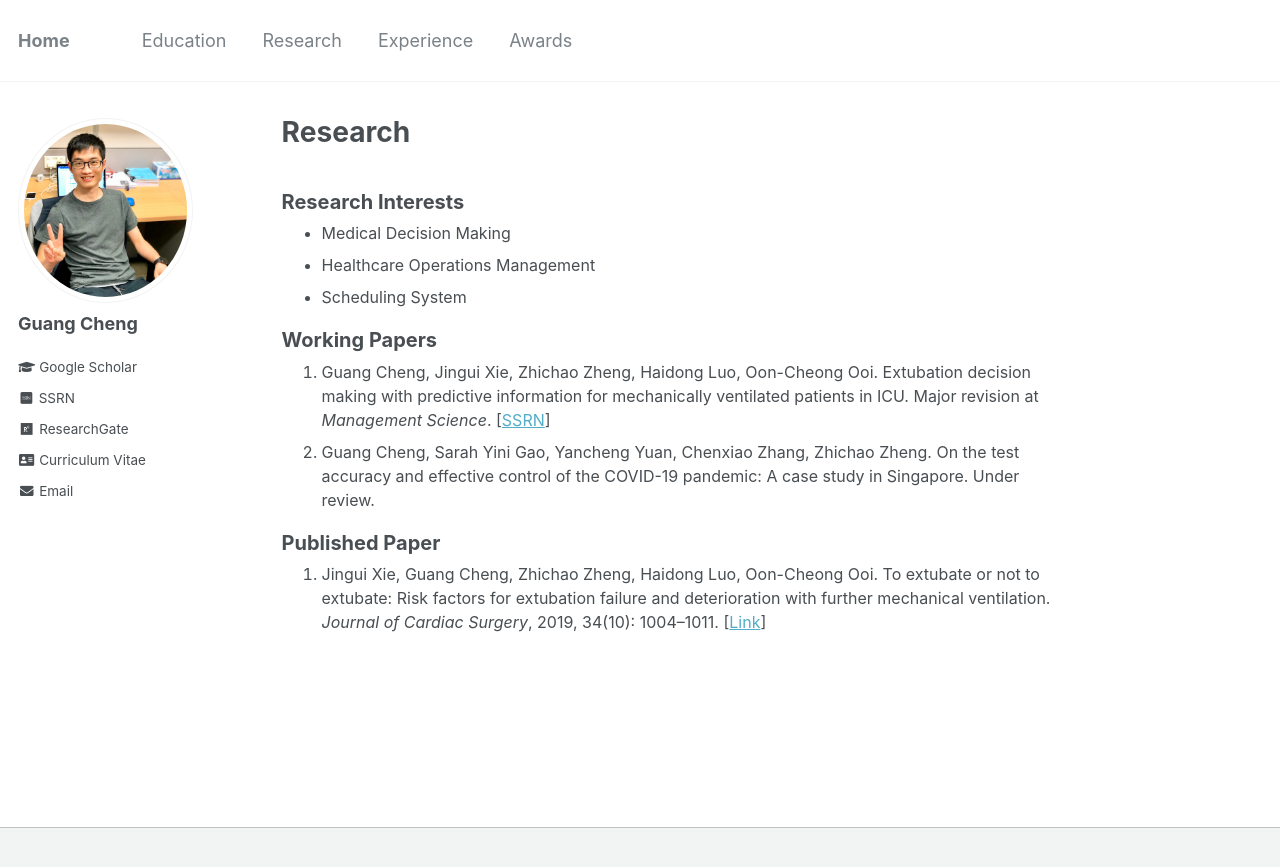
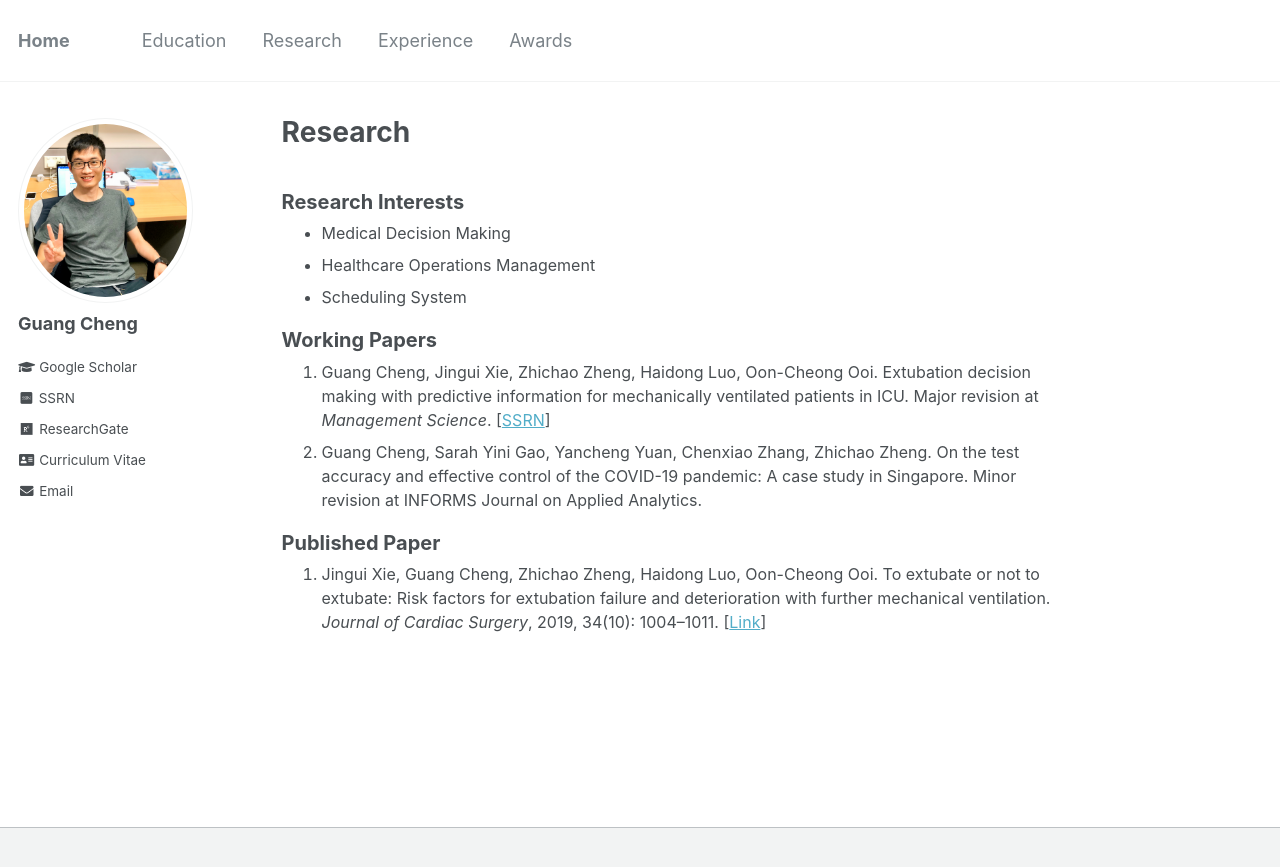
Before and after one commit to gcheng-nus/gcheng-nus.github.io, a Jekyll site: the page built from _pages/research.md, in a window 1280 px wide. Shown: the top 867 px of the page. Built offline with Jekyll 4.4.1, drawn with Linux system fonts in a browser that asks for light colours; some web fonts are replaced.

Commit message:
update research

```diff
--- a/_pages/research.md
+++ b/_pages/research.md
@@ -14,7 +14,7 @@ author_profile: true
 <b style="font-size: 20px">Working Papers</b>
 <ol style="font-size: 16px; margin-top: -1.2em">
 	<li>Guang Cheng, Jingui Xie, Zhichao Zheng, Haidong Luo, Oon-Cheong Ooi. Extubation decision making with predictive information for mechanically ventilated patients in ICU. Major revision at <i>Management Science</i>. [<a href="https://ssrn.com/abstract=3397530" target="_blank">SSRN</a>]   </li>
-	<li>Guang Cheng, Sarah Yini Gao, Yancheng Yuan, Chenxiao Zhang, Zhichao Zheng. On the test accuracy and effective control of the COVID-19 pandemic: A case study in Singapore. Under review.</li>
+	<li>Guang Cheng, Sarah Yini Gao, Yancheng Yuan, Chenxiao Zhang, Zhichao Zheng. On the test accuracy and effective control of the COVID-19 pandemic: A case study in Singapore. Minor revision at INFORMS Journal on Applied Analytics.</li>
 </ol>
 <b style="font-size: 20px">Published Paper</b>
 <ol style="font-size: 16px; margin-top: -1.2em;">
```
